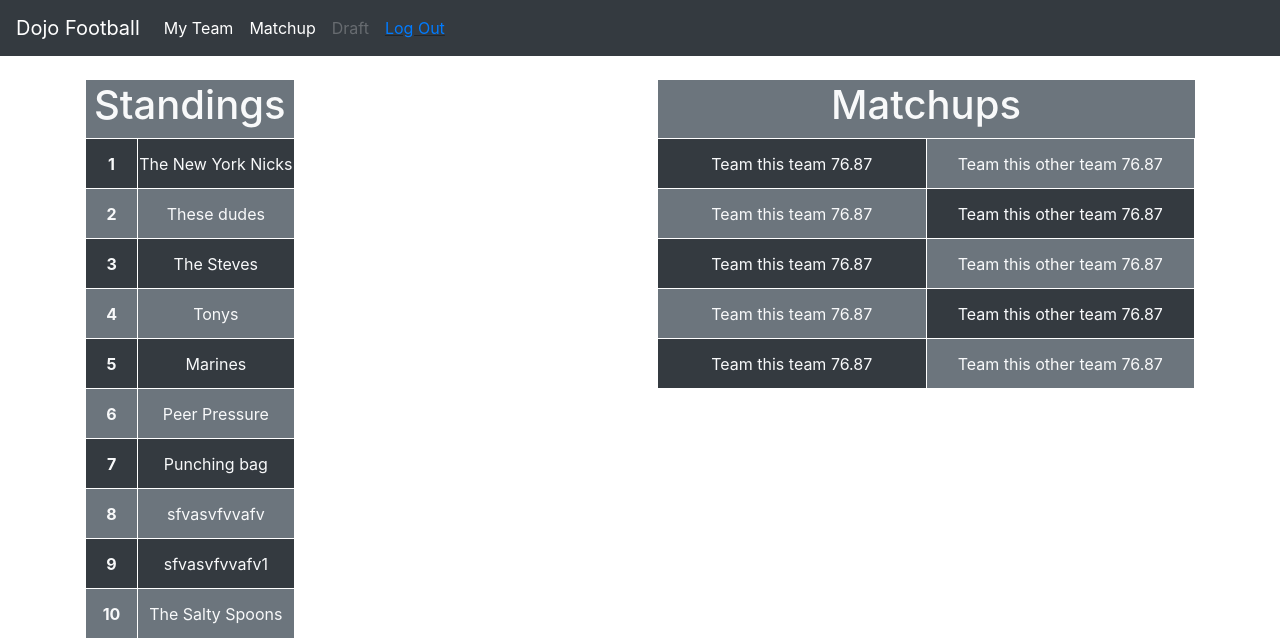
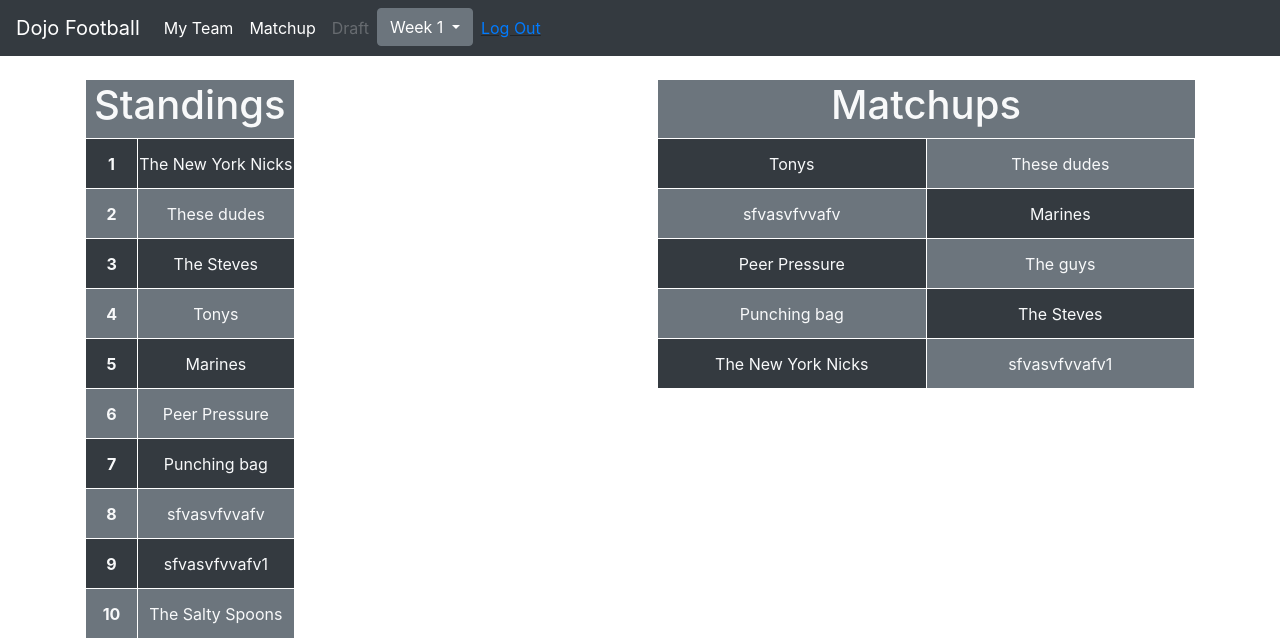
Before and after one commit to bridgermiddleton/Dojo-Football, a Django app: page /home in a window 1280 px wide. Shown: the top 638 px of the page. Run offline with Django 3.2, Linux system fonts and the light colour scheme; data comes from the database, SQL or seed files in the repository; both versions use the stored data as it was after the commit; parts of the project's set-up code (start-up, migrations or seed data) failed here and were passed over; some libraries are stand-ins or nearby versions.

Commit message:
fixed weeks

```diff
--- a/apps/football_app/templates/football_app/user_home.html
+++ b/apps/football_app/templates/football_app/user_home.html
@@ -25,6 +25,27 @@
               <a class="nav-link" href="/matchup">Matchup</a>
             <li class="nav-item">
               <a class="nav-link disabled" href="/draftpage">Draft</a>
+            </li>
+            <li class="navitem">
+                <div class="dropdown">
+                    <button class="btn btn-secondary dropdown-toggle" type="button" id="dropdownMenuButton" data-toggle="dropdown" aria-haspopup="true" aria-expanded="false">
+                    {% if weekDisplay %}
+                        {{weekDisplay}}
+                        {% else %}
+                        Week 1
+                        {% endif %}
+                    </button>
+                    <div class="dropdown-menu" aria-labelledby="dropdownMenuButton">
+                        <a class="dropdown-item" href="/home/1">Week 1</a>
+                        <a class="dropdown-item" href="/home/2">Week 2</a>
+                        <a class="dropdown-item" href="/home/3">Week 3</a>
+                        <a class="dropdown-item" href="/home/4">Week 4</a>
+                        <a class="dropdown-item" href="/home/5">Week 5</a>
+                        <a class="dropdown-item" href="/home/6">Week 6</a>
+                        <a class="dropdown-item" href="/home/7">Week 7</a>
+                        <a class="dropdown-item" href="/home/8">Week 8</a>
+                    </div>
+                </div>
             </li>
             <li class="nav-item">
             <u><a class="nav-link text-primary" href="/logout">Log Out</a></u>
@@ -111,41 +132,41 @@
                             <tbody>
                                 <tr style="height:50px;">
                                     <td class="border border-white w-50 bg-dark">
-                                        Team this team 76.87
+                                        {{weeks.0.team_name}}
                                     </td>
                                     <td class="border border-white w-50 bg-secondary">
-                                        Team this other team 76.87
+                                            {{weeks.1.team_name}}
                                     </td>
                                     <tr style="height:50px;">
                                         <td class="border border-white w-50 bg-secondary">
-                                            Team this team 76.87
+                                            {{weeks.2.team_name}}
                                         </td>
                                         <td class="border border-white w-50 bg-dark">
-                                            Team this other team 76.87
+                                            {{weeks.3.team_name}}
                                         </td>
                                     </tr>
                                     <tr style="height:50px;">
                                         <td class="border border-white w-50 bg-dark">
-                                            Team this team 76.87
+                                            {{weeks.4.team_name}}
                                         </td>
                                         <td class="border border-white w-50 bg-secondary">
-                                            Team this other team 76.87
+                                                {{weeks.5.team_name}}
                                         </td>
                                     </tr>
                                     <tr style="height:50px;">
                                         <td class="border border-white w-50 bg-secondary">
-                                            Team this team 76.87
+                                            {{weeks.6.team_name}}
                                         </td>
                                         <td class="border border-white w-50 bg-dark">
-                                            Team this other team 76.87
+                                            {{weeks.7.team_name}}
                                         </td>
                                     </tr>
                                     <tr style="height:50px;">
                                         <td class="border border-white w-50 bg-dark">
-                                            Team this team 76.87
+                                            {{weeks.8.team_name}}
                                         </td>
                                         <td class="border border-white w-50 bg-secondary">
-                                            Team this other team 76.87
+                                            {{weeks.9.team_name}}
                                         </td>
                                     </tr>
                                 </tr>
--- a/apps/football_app/urls.py
+++ b/apps/football_app/urls.py
@@ -9,6 +9,8 @@ urlpatterns = [
     url(r'^home$', views.home),
     url(r'^draftpage$', views.draftpage),
     url(r'^matchup$', views.matchup),
-    url(r'^logout$', views.logout)
+    url(r'^logout$', views.logout),
+    url(r'^home/(?P<val>[1-8]{1})$', views.homeWeek),
+    url(r'^draftplayer$', views.draftplayer)
 
 ]
--- a/apps/football_app/views.py
+++ b/apps/football_app/views.py
@@ -40,15 +40,27 @@ def filterStatus(theplayer):
 
 def home(request):
     teams = User.objects.order_by("W")
+    weeks = User.objects.order_by("id")
+    theweek=         {
+        'week1' : [weeks[4],weeks[2],weeks[8],weeks[5],weeks[6],weeks[1],weeks[7],weeks[3],weeks[0],weeks[9]],
+        'week2' : [weeks[4],weeks[5],weeks[8],weeks[9],weeks[1],weeks[2],weeks[6],weeks[3],weeks[7],weeks[0]],
+        'week3' : [weeks[4],weeks[8],weeks[1],weeks[5],weeks[3],weeks[2],weeks[6],weeks[0],weeks[7],weeks[9]],
+        'week4' : [weeks[4],weeks[9],weeks[3],weeks[5],weeks[1],weeks[8],weeks[0],weeks[2],weeks[6],weeks[7]],
+        'week5' : [weeks[4],weeks[1],weeks[0],weeks[5],weeks[3],weeks[8],weeks[7],weeks[2],weeks[6],weeks[9]],
+        'week6' : [weeks[4],weeks[3],weeks[7],weeks[5],weeks[0],weeks[8],weeks[1],weeks[9],weeks[6],weeks[2]],
+        'week7' : [weeks[4],weeks[0],weeks[6],weeks[5],weeks[7],weeks[8],weeks[3],weeks[1],weeks[9],weeks[2]],
+        'week8' : [weeks[4],weeks[7],weeks[6],weeks[8],weeks[0],weeks[1],weeks[2],weeks[5],weeks[3],weeks[9]],
+    }
+    print(weeks[0])
     context = {
         'teams' : teams,
         'length' : range(1,len(teams)+1),
         'superlength' : len(teams),
+        'weeks' : theweek['week1']
     }
     return render(request, "football_app/user_home.html", context)
 def draftpage(request):
     if 'userid' in request.session:
-
         all_players = list(nflgame.players.values())
         active_players = list(filter(filterStatus, all_players))
         all_player_classes = Player.objects.all()
@@ -69,3 +81,37 @@ def draftpage(request):
         return redirect("/")
 def matchup(request):
     return render(request, "football_app/matchup_page.html")
+def homeWeek(request, val):
+    teams = User.objects.order_by("W")
+    weeks = User.objects.order_by("id")
+    weekDisplay = 'Week '+str(val)
+    theweek=         {
+        'week1' : [weeks[4],weeks[2],weeks[8],weeks[5],weeks[6],weeks[1],weeks[7],weeks[3],weeks[0],weeks[9]],
+        'week2' : [weeks[4],weeks[5],weeks[8],weeks[9],weeks[1],weeks[2],weeks[6],weeks[3],weeks[7],weeks[0]],
+        'week3' : [weeks[4],weeks[8],weeks[1],weeks[5],weeks[3],weeks[2],weeks[6],weeks[0],weeks[7],weeks[9]],
+        'week4' : [weeks[4],weeks[9],weeks[3],weeks[5],weeks[1],weeks[8],weeks[0],weeks[2],weeks[6],weeks[7]],
+        'week5' : [weeks[4],weeks[1],weeks[0],weeks[5],weeks[3],weeks[8],weeks[7],weeks[2],weeks[6],weeks[9]],
+        'week6' : [weeks[4],weeks[3],weeks[7],weeks[5],weeks[0],weeks[8],weeks[1],weeks[9],weeks[6],weeks[2]],
+        'week7' : [weeks[4],weeks[0],weeks[6],weeks[5],weeks[7],weeks[8],weeks[3],weeks[1],weeks[9],weeks[2]],
+        'week8' : [weeks[4],weeks[7],weeks[6],weeks[8],weeks[0],weeks[1],weeks[2],weeks[5],weeks[3],weeks[9]],
+    }
+    val='week'+str(val)
+    thisWeek = theweek[val]
+    context = {
+        'teams' : teams,
+        'length' : range(1,len(teams)+1),
+        'superlength' : len(teams),
+        'weeks' : thisWeek,
+        'weekDisplay' : weekDisplay
+    }
+    return render(request, "football_app/user_home.html", context)
+def draftplayer(request):
+    all_players = list(nflgame.players.values())
+    active_players = list(filter(filterStatus, all_players))
+    user = User.objects.get(id=request.session['userid'])
+    for a in active_players:
+        if a.gsis_id == request.POST['player']:
+            thisP = a
+    newPlayer = Player.objects.create(first_name = thisP.first_name, last_name = thisP.last_name, gsis_id =thisP.gsis_id, position = thisP.position, total_points=0, passing_yards=0, rushing_yards=0, receiving_yards=0, passing_tds=0, rushing_tds=0, receiving_tds=0, receptions=0, user=user)
+    print(newPlayer)
+    return redirect("/draftpage")
```
Also changed, not shown: apps/football_app/migrations/0004_auto_20191023_2330.py (added), db.sqlite3.
